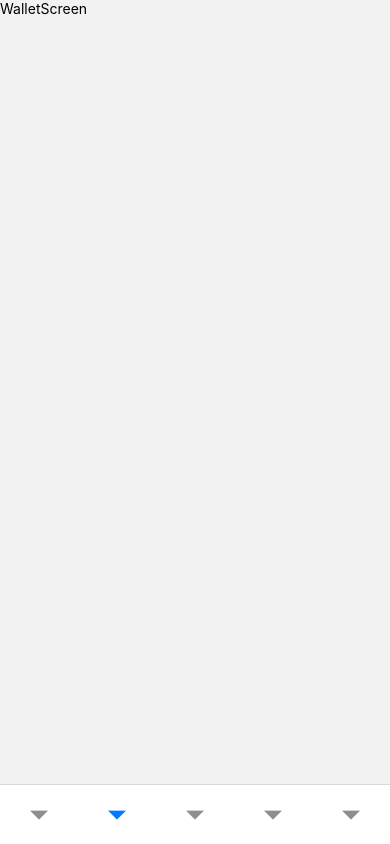
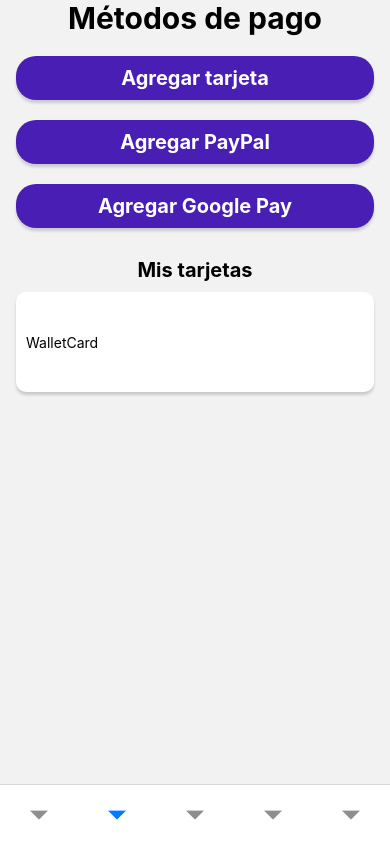
Before and after one commit to VISOSO2403/TravelB, a React Native app: screen /Cartera in a window 390 px wide. Built offline with nearby package versions, Linux system fonts and the light colour scheme.

Commit message:
design on wallet screen

```diff
--- /dev/null
+++ b/src/components/cards/WalletCard.tsx
@@ -0,0 +1,22 @@
+import {View, Text, TouchableOpacity} from 'react-native';
+import React from 'react';
+import {WalletCardProps} from './interfaces';
+import {styles} from './styles';
+import {globalStyle} from '../../theme/global.styles';
+
+const WalletCard = (props: WalletCardProps) => {
+  const {onPress} = props;
+
+  return (
+    <View style={{marginVertical: 10}}>
+      <TouchableOpacity
+        activeOpacity={0.8}
+        onPress={onPress}
+        style={[styles.walletCard, globalStyle.shadow]}>
+        <Text>WalletCard</Text>
+      </TouchableOpacity>
+    </View>
+  );
+};
+
+export default WalletCard;
--- /dev/null
+++ b/src/components/cards/interfaces.ts
@@ -0,0 +1,7 @@
+export interface WalletCardProps {
+  cardNumber?: string;
+  cardType?: string;
+  expirationDate?: string;
+  cardHolder?: string;
+  onPress: () => void;
+}
--- /dev/null
+++ b/src/components/cards/styles.tsx
@@ -0,0 +1,14 @@
+import {StyleSheet} from 'react-native';
+
+export const styles = StyleSheet.create({
+  walletCard: {
+    width: '100%',
+    height: 100,
+    backgroundColor: 'white',
+    borderRadius: 10,
+    flexDirection: 'row',
+    alignItems: 'center',
+    padding: 10,
+    marginBottom: 10,
+  },
+});
--- a/src/components/index.ts
+++ b/src/components/index.ts
@@ -4,6 +4,7 @@ import PrimaryButton from "./buttons/PrimaryButton"
 import LogoComponent from "./shared/LogoComponent"
 import TextComponent from "./shared/TextComponent"
 import InputComponent from "./shared/InputComponent"
+import WalletCard from "./cards/WalletCard"
 
 export {
   ScreenContainer,
@@ -12,4 +13,5 @@ export {
   LogoComponent,
   TextComponent,
   InputComponent,
+  WalletCard,
 }
--- a/src/screens/home/WalletScreen.tsx
+++ b/src/screens/home/WalletScreen.tsx
@@ -1,11 +1,69 @@
-import {View, Text} from 'react-native';
+import {View, Text, SafeAreaView} from 'react-native';
 import React from 'react';
+import {
+  PrimaryButton,
+  ScreenContainer,
+  SectionContainer,
+  TextComponent,
+  WalletCard,
+} from '../../components';
+import RowContainer from '../../components/containers/RowContainer';
 
 const WalletScreen = () => {
   return (
-    <View>
-      <Text>WalletScreen</Text>
-    </View>
+    <ScreenContainer>
+      <SafeAreaView>
+        <TextComponent
+          text="Métodos de pago"
+          size={30}
+          font="bold"
+          styles={{
+            alignSelf: 'center',
+          }}
+        />
+
+        <SectionContainer>
+          <PrimaryButton onPress={() => {}}>
+            <TextComponent
+              text="Agregar tarjeta"
+              size={20}
+              font="bold"
+              color="white"
+            />
+          </PrimaryButton>
+
+          <PrimaryButton onPress={() => {}}>
+            <TextComponent
+              text="Agregar PayPal"
+              size={20}
+              font="bold"
+              color="white"
+            />
+          </PrimaryButton>
+
+          <PrimaryButton onPress={() => {}}>
+            <TextComponent
+              text="Agregar Google Pay"
+              size={20}
+              font="bold"
+              color="white"
+            />
+          </PrimaryButton>
+        </SectionContainer>
+
+        <SectionContainer>
+          <TextComponent
+            text="Mis tarjetas"
+            size={20}
+            font="bold"
+            styles={{alignSelf: 'center'}}
+          />
+
+          {/* Colar flatlist aquí */}
+          <WalletCard onPress={() => {}} />
+        </SectionContainer>
+      </SafeAreaView>
+    </ScreenContainer>
   );
 };
 
```
